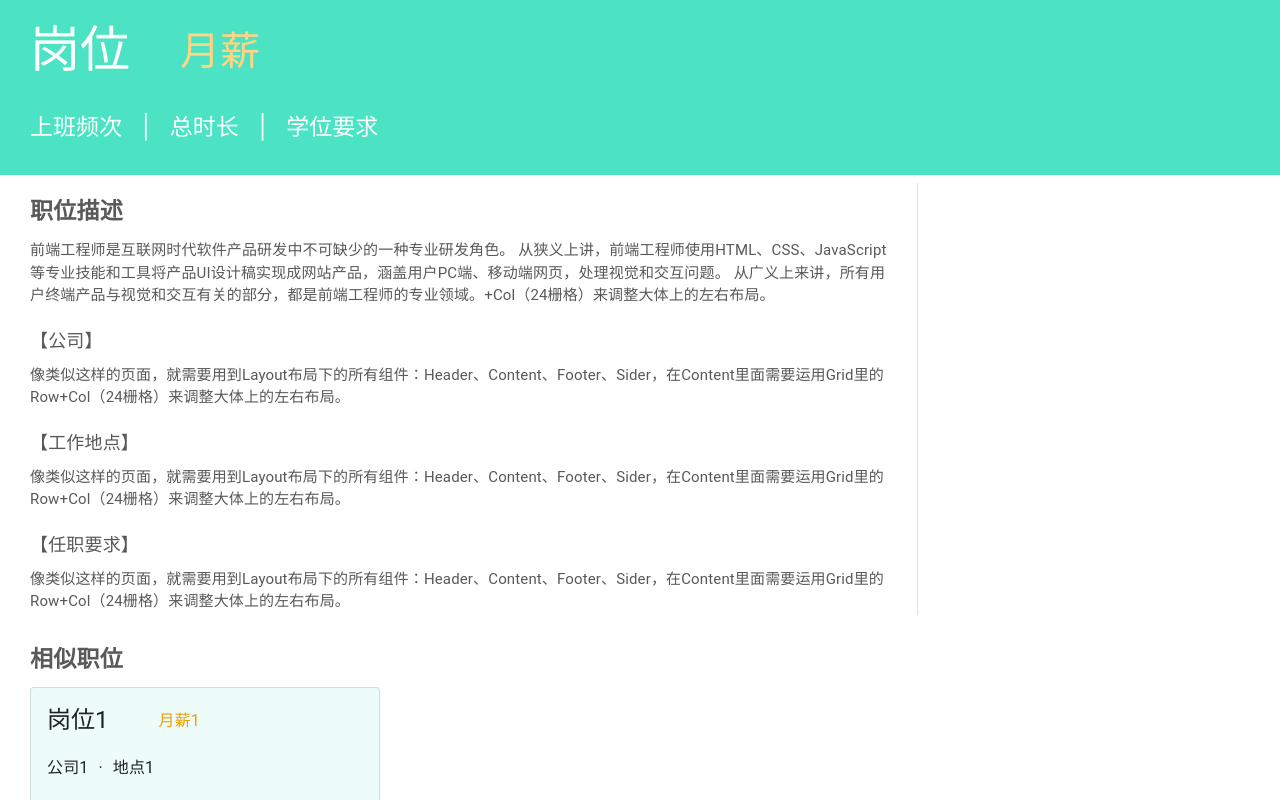
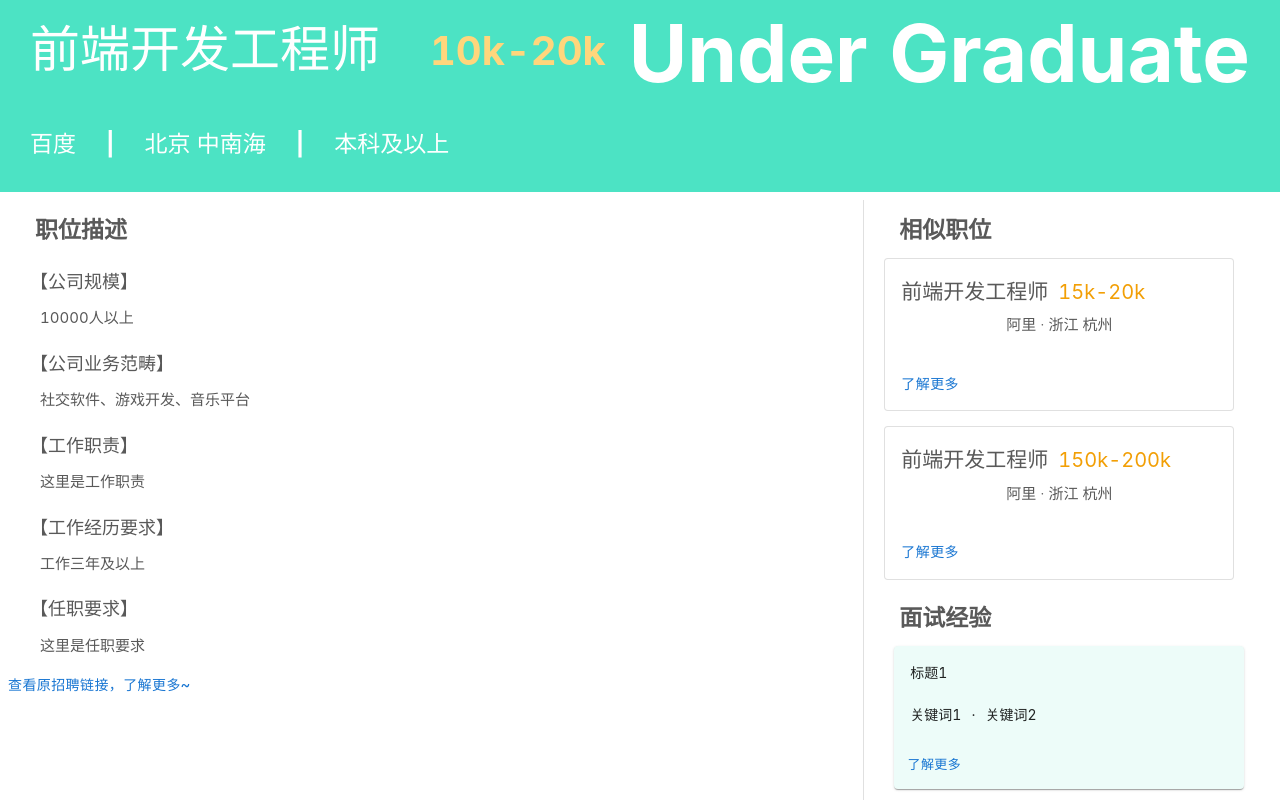
Before and after one commit to kuroo-fissh/UnderGraduate, a React (Create React App) app: page /jobDetail in a window 1280 px wide. Shown: the top 800 px of the page. Built offline with nearby package versions, Linux system fonts and the light colour scheme.

Commit message:
规范详情页样式

```diff
--- /dev/null
+++ b/src/component/DetailRecommendCard/DetailRecommendWork.js
@@ -0,0 +1,32 @@
+/* eslint-disable react/prop-types */
+import React from "react";
+import "./style.css";
+import { Card, CardContent, CardActions, Button } from "@mui/material";
+//import { Row } from "antd";
+
+export const DetailRecommendCard = (props) => {
+	const {item: { id, title, company, salary, province, location },} = props;
+	const URL = "http://localhost:3000/jobDetail/id=" + { id };
+
+	function doJump() {
+		console.log(props.item);
+		window["filter"] = props.item;
+		window.open(URL);
+	}
+
+	return (
+		<Card sx={{ minWidth: 350, minHeight: 100 }} className="card-total" variant="outlined" >
+			<CardContent>
+				<text className="card-title">{title}</text>
+				<text className="card-salary">{salary}</text>
+				<div className="card-content">{company} · {province} {location}</div>
+
+			</CardContent>
+			<CardActions>
+				<Button className="card-link" onClick={doJump}>
+				了解更多
+				</Button>
+			</CardActions>
+		</Card>
+	);
+};
--- /dev/null
+++ b/src/component/DetailRecommendCard/style.css
@@ -0,0 +1,30 @@
+.card-total{
+	margin-left: 20px;
+	margin-right: 10px;
+	margin-bottom: 15px;
+}
+.card-title{
+	margin-right: 10px;
+	font-size: 21px;
+	font-weight: 300;
+	color: #595959;
+}
+.card-salary{
+	margin-top: 5px;
+	font-size: 20px;
+	font-weight: 400;
+	color: #F29F05;
+}
+.card-content{
+	margin-right: 10px;
+	font-size: 15px;
+	font-weight: 300;
+	color: #595959;
+}
+.card-link{
+	margin-left: 10px;
+	margin-right: 10px;
+	margin-top: 20px;
+	font-size: 15px;
+	color: #00C8AB;
+}
--- /dev/null
+++ b/src/component/Details/DetailHeadline.js
@@ -0,0 +1,38 @@
+/* eslint-disable react/prop-types */
+import React from "react";
+import './style.css';
+import { Row } from "antd";
+export const DetailHeadline = (props) => {
+	const {title} = props;
+	const { salary } = props;
+	const { company } = props;
+	const { province } = props;
+	const { location } = props;
+	const { academicBg } = props;
+	const URL = "http://localhost:3000/SearchPage" ;
+
+	function doJump() {
+		console.log(props.item);
+		//window["filter"] = props.item;
+		window.open(URL);
+	}
+
+
+	return (
+		<div style={{backgroundColor:'#4CE3C4'}}>
+			<Row>
+				<div className="head-white">{title}</div>
+				<div className="head-yellow">{salary}</div>
+				<div className="head-title" onClick={doJump} >Under Graduate</div>
+			</Row>
+
+			<Row>
+				<div className="sub-head">{company}</div>
+				<div className="sub-head" style={{fontWeight:'bolder'}}> | </div>
+				<div className="sub-head">{province} {location}</div>
+				<div className="sub-head" style={{fontWeight:'bolder'}}> | </div>
+				<div className="sub-head">{academicBg}</div>
+			</Row>
+		</div>
+	);
+};
--- /dev/null
+++ b/src/component/Details/style.css
@@ -0,0 +1,66 @@
+.head-white{
+  margin-bottom: 10px;
+  margin-top: 10px;
+  margin-right: 20px;
+  margin-left: 30px;
+  font-size: 50px;
+  color: #ffffff;
+}
+.head-yellow{
+  margin-bottom: 10px;
+  margin-top: 20px;
+  margin-right: 20px;
+  margin-left: 30px;
+  font-size: 40px;
+  color: #FFD67C;
+  font-weight: 650;
+}
+.head-title{
+  color: #ffffff;
+  font-weight: bolder;
+  font-size: 80px;
+  margin-top: -10px;
+  margin-left: auto;
+  margin-right: 30px;
+}
+.sub-head{
+  font-size: 23px;
+  color: #ffffff;
+  margin-left: 30px;
+  margin-bottom: 30px;
+  margin-top: 10px;
+}
+.small-head{
+  font-size: 23px;
+  color: #595959;
+  margin-left: 35px;
+  margin-right: 10px;
+  margin-bottom: 10px;
+  margin-top: 20px;
+  font-weight: bold;
+}
+.content-head{
+  font-size: 18px;
+  color: #595959;
+  margin-left: 30px;
+  margin-right: 10px;
+  margin-bottom: 10px;
+  margin-top: 20px;
+}
+.content{
+  font-size: 15px;
+  color: #595959;
+  margin-left: 40px;
+  margin-top: 10px;
+  margin-bottom: 10px;
+  margin-right: 10px;
+}
+.link{
+  font-size: 18px;
+  color: #71D9BB;
+  margin-left: 30px;
+  margin-right: 10px;
+  margin-bottom: 10px;
+  margin-top: 20px;
+  font-weight: bold;
+}
--- a/src/pages/JobDetail.js
+++ b/src/pages/JobDetail.js
@@ -1,121 +1,119 @@
 import React from 'react';
-import '../index.css';
+//import '../index.css';
+import '../component/Details/style.css';
 import { Row} from 'antd';
-import {Typography,Grid,Divider,Card, CardActions, Button, CardContent} from '@mui/material';
+import {Grid,Divider,Card, CardActions, Button, CardContent} from '@mui/material';
+import { DetailHeadline } from '../component/Details/DetailHeadline';
+import { DetailRecommendCard } from '../component/DetailRecommendCard/DetailRecommendWork';
 
 
 
 const jobDetail = () => {
 	// let receiver = window.opener["filter"];
 	// let id = receiver.id;
+	const detail = {
+		"id": "1",
+		"title": "前端开发工程师",
+		"company": "百度",
+		"salary": "10k-20k",
+		"location": "中南海",
+		"academic_bg": "本科及以上",
+		"exp_bg": "工作三年及以上",
+		"corporation_scale": "10000人以上",
+		"business_scope": "社交软件、游戏开发、音乐平台",
+		"time": "2022.6.23",
+		"url": "http://localhost:3000/SearchPage",
+		"province": "北京",
+		"source": "牛客网",
+		"requirement": "这里是任职要求",
+		"responsibility": "这里是工作职责",
+	};
+	const recommendWork = [
+		{
+			"id": "1",
+			"title": "前端开发工程师",
+			"company": "阿里",
+			"salary": "15k-20k",
+			"province": "浙江",
+			"location": "杭州",
+		},{
+			"id": "2",
+			"title": "前端开发工程师",
+			"company": "阿里",
+			"salary": "150k-200k",
+			"province": "浙江",
+			"location": "杭州",
+		},
+	];
+
+	function doJump() {
+		console.log(detail);
+		window.open(detail.url);
+	}
+
 	return (
 		<>
-			{/* <div>
-				<div>{receiver.title}</div>
-				<div>{receiver.company}</div>
-				<div>{receiver.salary}</div>
-				<div>{receiver.city}</div>
-				<div>{receiver.tags}</div>
-				<div>没定的数据写死</div>
-			</div> */}
-			<div style={{backgroundColor:'#4CE3C4'}}>
-				<Row>
-					<text style={{fontSize: "50px", color: '#ffffff',marginLeft:'30px',marginRight:'20px', marginBottom: '10px', marginTop:'10px'}}>岗位</text>
-					<text style={{fontSize: "40px", color: '#FFD482',marginLeft:'30px',marginRight:'20px', marginBottom: '10px', marginTop:'20px', fontWeight:'revert'}}>月薪</text>
-				</Row>
-
-				<Row>
-					<text style={{fontSize: "23px", color: '#ffffff',marginLeft:'30px',marginRight:'10px', marginBottom: '10px', marginTop:'10px'}}>上班频次</text>
-					<text style={{fontSize: "23px", color: '#ffffff',marginLeft:'10px',marginRight:'10px', marginBottom: '10px', marginTop:'10px'}}> | </text>
-					<text style={{fontSize: "23px", color: '#ffffff',marginLeft:'10px',marginRight:'10px', marginBottom: '10px', marginTop:'10px'}}>总时长</text>
-					<text style={{fontSize: "23px", color: '#ffffff',marginLeft:'10px',marginRight:'10px', marginBottom: '10px', marginTop:'10px'}}> | </text>
-					<text style={{fontSize: "23px", color: '#ffffff',marginLeft:'10px',marginRight:'10px', marginBottom: '30px', marginTop:'10px'}}>学位要求</text>
-				</Row>
-			</div>
+			<DetailHeadline title={detail.title} company={detail.company} salary={detail.salary} academicBg={detail.academic_bg} province={detail.province} location={detail.location}/>
 
 			<Grid container>
-				<Grid item xs={8.5} style={{marginRight:'10px'}}>
-					<Typography style={{fontSize: "23px", color: '#595959',marginLeft:'30px',marginRight:'10px', marginBottom: '10px', marginTop:'20px', fontWeight:'bold'}}>
+				<Grid xs={8} style={{marginRight:'10px'}}>
+					<div className='small-head'>
 						职位描述
-					</Typography>
-					<Typography style={{fontSize: "15px", color: '#595959',marginLeft:'30px',marginRight:'10px', marginBottom: '10px', marginTop:'10px'}}>
-					前端工程师是互联网时代软件产品研发中不可缺少的一种专业研发角色。 从狭义上讲，前端工程师使用HTML、CSS、JavaScript 等专业技能和工具将产品UI设计稿实现成网站产品，涵盖用户PC端、移动端网页，处理视觉和交互问题。 从广义上来讲，所有用户终端产品与视觉和交互有关的部分，都是前端工程师的专业领域。+Col（24栅格）来调整大体上的左右布局。
-					</Typography>
-					<Typography style={{fontSize: "18px", color: '#595959',marginLeft:'30px',marginRight:'10px', marginBottom: '10px', marginTop:'20px'}}>
-						【公司】
-					</Typography>
-					<Typography style={{fontSize: "15px", color: '#595959',marginLeft:'30px',marginRight:'10px', marginBottom: '10px', marginTop:'10px'}}>
-						像类似这样的页面，就需要用到Layout布局下的所有组件：Header、Content、Footer、Sider，在Content里面需要运用Grid里的Row+Col（24栅格）来调整大体上的左右布局。
-					</Typography>
-					<Typography style={{fontSize: "18px", color: '#595959',marginLeft:'30px',marginRight:'10px', marginBottom: '10px', marginTop:'20px'}}>
-						【工作地点】
-					</Typography>
-					<Typography style={{fontSize: "15px", color: '#595959',marginLeft:'30px',marginRight:'10px', marginBottom: '10px', marginTop:'10px'}}>
-						像类似这样的页面，就需要用到Layout布局下的所有组件：Header、Content、Footer、Sider，在Content里面需要运用Grid里的Row+Col（24栅格）来调整大体上的左右布局。
-					</Typography>
-					<Typography style={{fontSize: "18px", color: '#595959',marginLeft:'30px',marginRight:'10px', marginBottom: '10px', marginTop:'20px'}}>
+					</div>
+					<div className='content-head'>
+						【公司规模】
+					</div>
+					<div className='content'>
+						{detail.corporation_scale}
+					</div>
+					<div className='content-head'>
+						【公司业务范畴】
+					</div>
+					<div className='content'>
+						{detail.business_scope}
+					</div>
+					<div className='content-head'>
+						【工作职责】
+					</div>
+					<div className='content'>
+						{detail.responsibility}
+					</div>
+					<div className='content-head'>
+						【工作经历要求】
+					</div>
+					<div className='content'>
+						{detail.exp_bg}
+					</div>
+					<div className='content-head'>
 						【任职要求】
-					</Typography>
-					<Typography style={{fontSize: "15px", color: '#595959',marginLeft:'30px',marginRight:'10px', marginBottom: '10px', marginTop:'10px'}}>
-						像类似这样的页面，就需要用到Layout布局下的所有组件：Header、Content、Footer、Sider，在Content里面需要运用Grid里的Row+Col（24栅格）来调整大体上的左右布局。
-					</Typography>
+					</div>
+					<div className='content'>
+						{detail.requirement}
+					</div>
+					<Button className='link' onClick={doJump}>
+						查看原招聘链接，了解更多~
+					</Button>
+
 				</Grid>
 				<Divider orientation="vertical" flexItem variant="middle"></Divider>
-				<Grid item >
-					<Typography style={{fontSize: "23px", color: '#595959',marginLeft:'30px',marginRight:'10px', marginBottom: '10px', marginTop:'20px', fontWeight:'bold'}}>
-						相似职位
-					</Typography>
-					<Card sx={{ minWidth: 350 , minHeight: 100}} style={{marginLeft:'30px',marginRight:'10px', marginBottom:'15px', backgroundColor:'#EDFCF9'}} variant="outlined">
-						<CardContent>
-							<Row>
-								<Typography variant="h5" component="div" style={{marginRight:'50px'}}>
-								岗位1
-								</Typography>
-								<Typography style={{marginTop:'5px',color:"#F29F05", textAlign:'center'}}>月薪1</Typography>
-							</Row>
-							<Row>
-								<Typography variant="body1" style={{marginRight:'10px', marginTop:'20px'}}>公司1</Typography>
-								<Typography variant="body1" style={{marginRight:'10px', marginTop:'20px'}}>·</Typography>
-								<Typography variant="body1" style={{marginRight:'10px', marginTop:'20px'}}>地点1</Typography>
-							</Row>
-						</CardContent>
-						<CardActions>
-							<Button size="small">了解更多</Button>
-						</CardActions>
-					</Card>
-					<Card sx={{ minWidth: 350 , minHeight: 100}} style={{marginLeft:'30px',marginRight:'10px', marginBottom:'20px', backgroundColor:'#EDFCF9'}}>
-						<CardContent>
-							<Row>
-								<Typography variant="h5" component="div" style={{marginRight:'50px'}}>
-								岗位2
-								</Typography>
-								<Typography style={{marginTop:'5px',color:"#F29F05", textAlign:'center'}}>月薪2</Typography>
-							</Row>
-							<Row>
-								<Typography variant="body1" style={{marginRight:'10px', marginTop:'20px'}}>公司2</Typography>
-								<Typography variant="body1" style={{marginRight:'10px', marginTop:'20px'}}>·</Typography>
-								<Typography variant="body1" style={{marginRight:'10px', marginTop:'20px'}}>地点2</Typography>
-							</Row>
-						</CardContent>
-						<CardActions>
-							<Button size="small">了解更多</Button>
-						</CardActions>
-					</Card>
-					{/* <Divider ></Divider> */}
-					<Typography style={{fontSize: "23px", color: '#595959',marginLeft:'30px',marginRight:'10px', marginBottom: '10px', marginTop:'20px', fontWeight:'bold'}}>
-						面试经验
-					</Typography>
+				<Grid xs={3.5}>
+					<div className='small-head'>相似职位</div>
+					{recommendWork.map(item => (
+						<DetailRecommendCard key={item.id} item={item}/>
+					))}
+
+					<div className='small-head'>面试经验</div>
 					<Card sx={{ minWidth: 350 , minHeight: 100}} style={{marginLeft:'30px',marginRight:'10px', marginBottom:'15px', backgroundColor:'#EDFCF9'}}>
 						<CardContent>
 							<Row>
-								<Typography variant="h5" component="div" style={{marginRight:'50px'}}>
+								<div variant="h5" component="div" style={{marginRight:'50px'}}>
 								标题1
-								</Typography>
+								</div>
 							</Row>
 							<Row>
-								<Typography variant="body1" style={{marginRight:'10px', marginTop:'20px'}}>关键词1</Typography>
-								<Typography variant="body1" style={{marginRight:'10px', marginTop:'20px'}}>·</Typography>
-								<Typography variant="body1" style={{marginRight:'10px', marginTop:'20px'}}>关键词2</Typography>
+								<div variant="body1" style={{marginRight:'10px', marginTop:'20px'}}>关键词1</div>
+								<div variant="body1" style={{marginRight:'10px', marginTop:'20px'}}>·</div>
+								<div variant="body1" style={{marginRight:'10px', marginTop:'20px'}}>关键词2</div>
 							</Row>
 						</CardContent>
 						<CardActions>
@@ -125,14 +123,14 @@ const jobDetail = () => {
 					<Card sx={{ minWidth: 350 , minHeight: 100}} style={{marginLeft:'30px',marginRight:'10px', marginBottom:'15px', backgroundColor:'#EDFCF9'}}>
 						<CardContent>
 							<Row>
-								<Typography variant="h5" component="div" style={{marginRight:'50px'}}>
+								<div variant="h5" component="div" style={{marginRight:'50px'}}>
 								标题2
-								</Typography>
+								</div>
 							</Row>
 							<Row>
-								<Typography variant="body1" style={{marginRight:'10px', marginTop:'20px'}}>关键词1</Typography>
-								<Typography variant="body1" style={{marginRight:'10px', marginTop:'20px'}}>·</Typography>
-								<Typography variant="body1" style={{marginRight:'10px', marginTop:'20px'}}>关键词2</Typography>
+								<div variant="body1" style={{marginRight:'10px', marginTop:'20px'}}>关键词1</div>
+								<div variant="body1" style={{marginRight:'10px', marginTop:'20px'}}>·</div>
+								<div variant="body1" style={{marginRight:'10px', marginTop:'20px'}}>关键词2</div>
 							</Row>
 						</CardContent>
 						<CardActions>
```
